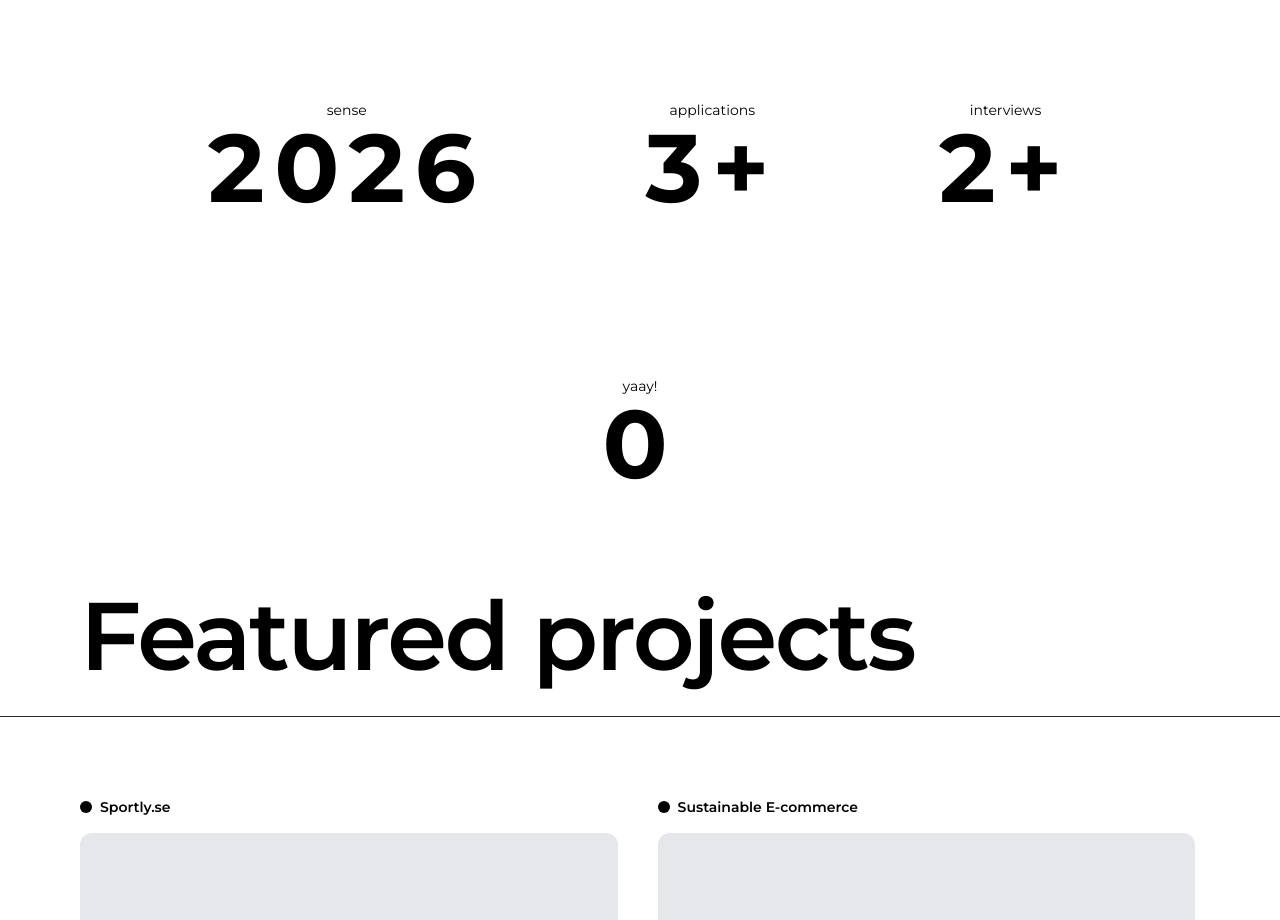
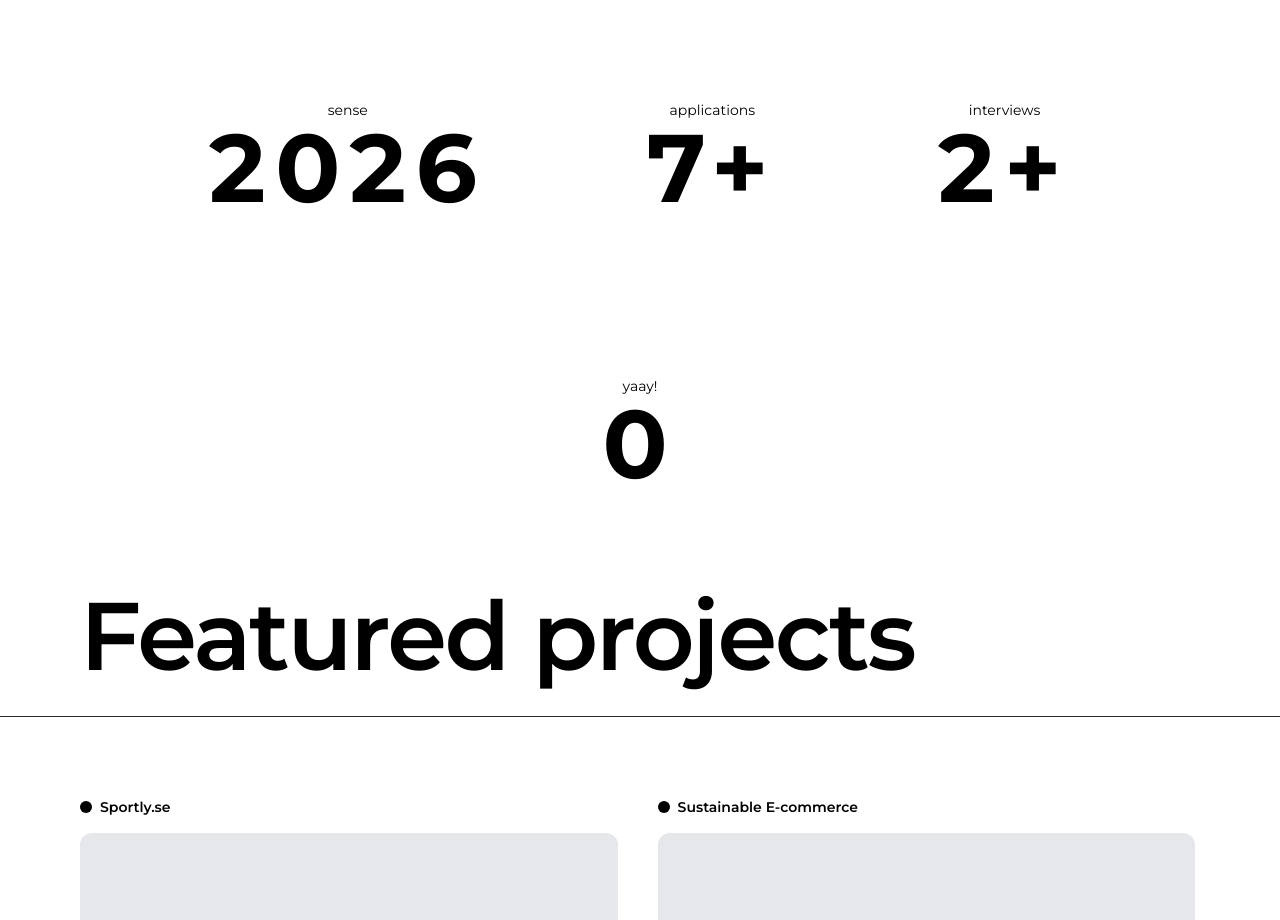
Before and after one commit to ns-develops/Portfolio-ns-dev.tech, a React (Vite) app: page / in a window 1280 px wide. Shown: the part 1040-1960 px from the top of the page. Built offline with nearby package versions, Linux system fonts and the light colour scheme; a web font is replaced by a local one.

Commit message:
small upd

```diff
--- a/src/components/Info.jsx
+++ b/src/components/Info.jsx
@@ -91,13 +91,13 @@ const Info = () => {
     let intv = 1;
 
     const interval = setInterval(() => {
-      app = app < 3 ? app + 1 : 3;
+      app = app < 7 ? app + 1 : 7; // 🔥 ändrad här
       intv = intv < 2 ? intv + 1 : 2;
 
       setApplications(app);
       setInterviews(intv);
 
-      if (app === 3 && intv === 2) {
+      if (app === 7 && intv === 2) { // 🔥 ändrad här
         clearInterval(interval);
       }
     }, 400);
@@ -137,7 +137,8 @@ const Info = () => {
       {/* ===== TIMELINE / STATUS SEKTION ===== */}
       <motion.div
         ref={sectionRef}
-className="mt-32 md:mt-40 flex flex-row items-start justify-center gap-24 md:gap-40 text-center flex-wrap"        initial={{ opacity: 0, y: 40 }}
+        className="mt-32 md:mt-40 flex flex-row items-start justify-center gap-24 md:gap-40 text-center flex-wrap"
+        initial={{ opacity: 0, y: 40 }}
         whileInView={{ opacity: 1, y: 0 }}
         viewport={{ once: true, amount: 0.4 }}
         transition={{ duration: 0.8, ease: "easeOut" }}
```
